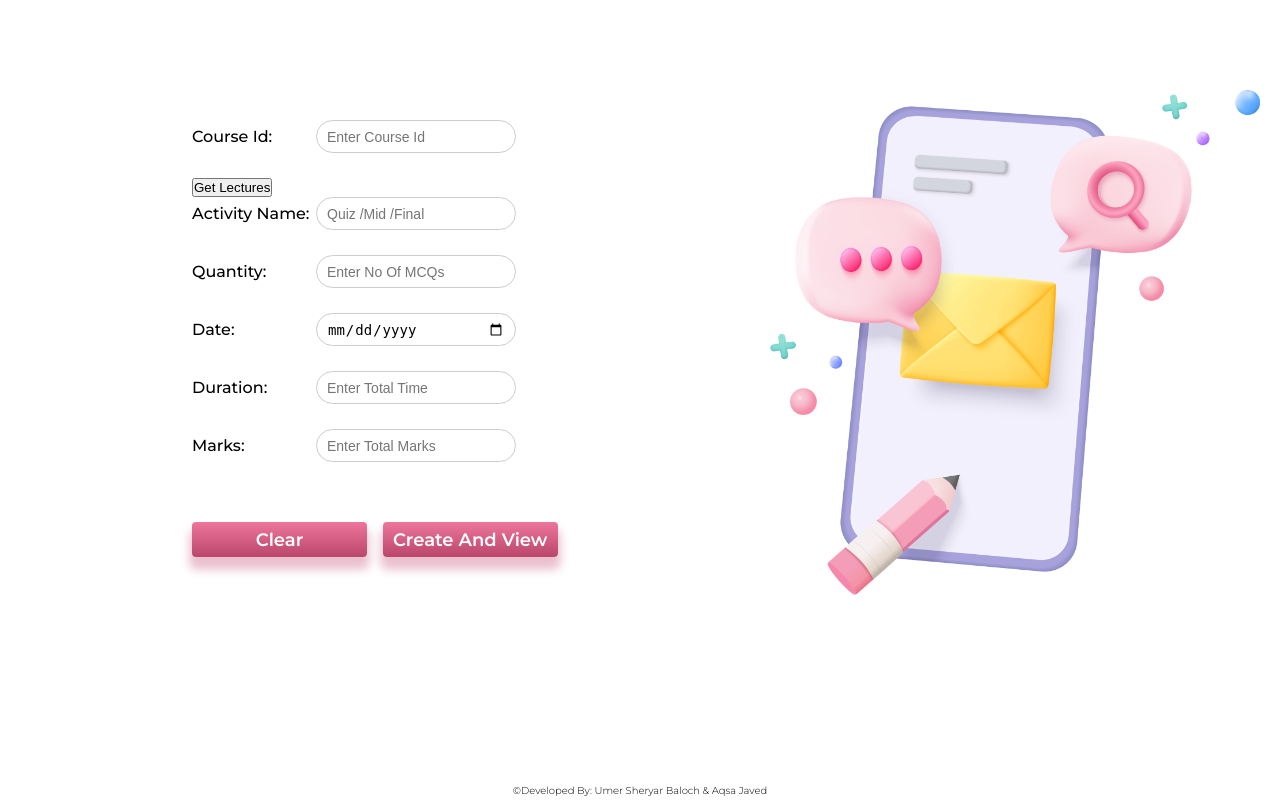
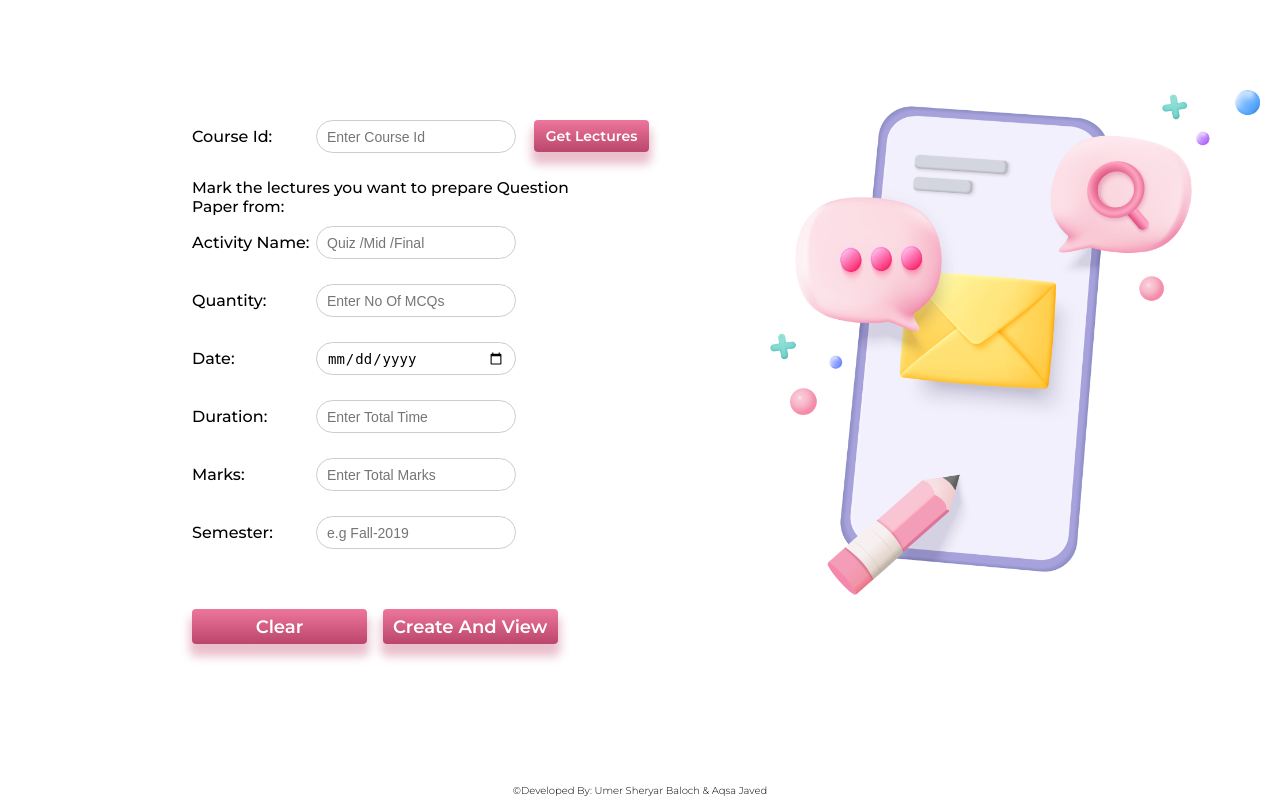
Before and after one commit to sheryarbaloch67/Project, a Django app: page /activity in a window 1280 px wide. Run offline with Django 4.2, Linux system fonts and the light colour scheme; a user stored in the database is signed in.

Commit message:
final page left only else all done

```diff
--- a/Back-end/main/static/css/activity.css
+++ b/Back-end/main/static/css/activity.css
@@ -28,6 +28,42 @@ body{
     width: 50%;
     height: 98vh;
     overflow: hidden;
+}
+
+ Button{
+    position: absolute;
+    background: linear-gradient(#ED769C, #BB466B);
+    color: white;
+    font-family: 'Montserrat';
+    font-size: 14px;
+    font-weight: bold;
+    padding: 7px 10px;
+    text-align: center;
+    text-decoration: none;
+    border-radius: 4px;
+    border: none;
+    cursor: pointer;
+    left: 57%;
+    width: 115px;
+    height: 32px;
+    box-shadow: 0px 10px 10px 2.5px rgba(171,4,54,0.25);
+    transition: transform 0.2s;
+}
+
+Button:hover{
+    transform: scale(1.1);
+}
+
+.lecture_para{
+    position: relative;
+    font-family: 'Montserrat';
+    width: fit-content;
+    font-size: 15.5px;
+    margin-bottom: 10px;
+}
+
+#lecture-checkboxes{
+    margin: 5px 0px;
 }
 
 .right-col .phone{
--- a/Back-end/main/static/css/dashboard.css
+++ b/Back-end/main/static/css/dashboard.css
@@ -99,7 +99,7 @@ body{
 .course-div {
     position: absolute;
     margin: 170px 200px 200px 230px;
-    height: 430px;
+    height: 410px;
     width: 800px;
     overflow: scroll;
     padding: 10px;
--- a/Back-end/main/templates/activity.html
+++ b/Back-end/main/templates/activity.html
@@ -20,6 +20,7 @@
                     <label for="course">Course Id:</label>
                     <input type="text" placeholder="Enter Course Id" id="course" name="course">
                     <button id="getLecturesBtn">Get Lectures</button>
+                    <p class="lecture_para">Mark the lectures you want to prepare Question Paper from:</p>
                     <div id="lecture-checkboxes"></div>
                     <label for="ActName">Activity Name:</label>
                     <input type="text" placeholder="Quiz /Mid /Final" id="ActName" name="ActName"><br>
@@ -31,6 +32,8 @@
                     <input type="text" placeholder="Enter Total Time" id="duration" name="duration"><br>
                     <label for="marks">Marks:</label>
                     <input type="text" placeholder="Enter Total Marks" id="marks" name="marks"><br>
+                    <label for="semester">Semester:</label>
+                    <input type="text" placeholder="e.g Fall-2019" id="semester" name="semester"><br>
 
                     <pre><input type="reset" value="Clear">  <input type="submit" name="generate_mcqs" value="Create And View" id="submitBtn"></pre>
                 </form>
--- a/Back-end/main/templates/answer_key.html
+++ b/Back-end/main/templates/answer_key.html
@@ -21,7 +21,8 @@
         <p>Marks: {{ marks }}</p>
         <p>Date: {{ date }}</p>
         <p>Duration: {{ duration }}</p>
-        <p>Activity: {{ activity_name }}</p><br>
+        <p>Activity: {{ activity_name }}</p>
+        <p>Semester: {{ semester }}</p><br>
 
         <h2>Answer Key:</h2>
         {% for question in questions %}
--- a/Back-end/main/templates/question_paper.html
+++ b/Back-end/main/templates/question_paper.html
@@ -29,11 +29,12 @@
 <body>
 	<div style="padding: 20px;">
         <p>Teacher: {{ user_first_name }} {{ user_last_name }}</p>
-		<p>Course: {{ course_name }}</p>
+		<p>Course Title: {{ course_name }}</p>
 		<p>Marks: {{ marks }}</p>
 		<p>Date: {{ date }}</p>
 		<p>Duration: {{ duration }}</p>
-		<p>Activity: {{ activity_name }}</p><br>
+		<p>Activity: {{ activity_name }}</p>
+		<p>Semester: {{ semester }}</p><br>
 		<h1>Question Paper</h1>
 		<table>
 			<tr>
--- a/Back-end/main/views.py
+++ b/Back-end/main/views.py
@@ -162,14 +162,14 @@ def delete_lecture(request, course_id, lecture_id):
     lecture = get_object_or_404(Lecture, lecture_id=lecture_id, course_id=course_id)
     if request.method == 'POST':
         lecture.delete()
-        update_lecture_ids(course_id)
+        update_lecture_ids(request, course_id)
         messages.success(request, 'Lecture deleted successfully.')
         return redirect('lectures', course_id=course_id)
     return render(request, 'delete_lecture.html', {'lecture': lecture})
 
 
 @login_required(login_url='signin/')
-def update_lecture_ids(course_id):
+def update_lecture_ids(request, course_id):
     lectures = Lecture.objects.filter(course_id=course_id).order_by('lecture_id')
     for i, lecture in enumerate(lectures, start=1):
         if lecture.lecture_id != i:
@@ -248,52 +248,57 @@ def activity(request):
 
         print(course_id)
 
-        # Get the number of MCQs to generate
-        quantity = request.POST['quantity']
+        try:
+            # Get the number of MCQs to generate
+            quantity = request.POST['quantity']
 
-        print(quantity)
+            print(quantity)
 
-        # Perform your logic for generating MCQs based on the course_id, selected_lectures, and quantity
-        questions = Question.objects.filter(course=course_id, lecture__in=lectures)
-        print(list(questions))
-        questions = random.sample(list(questions), int(quantity))
-        for question in questions:
-            options = [question.option_1, question.option_2, question.option_3, question.option_4]
-            question.options = options
+            # Perform your logic for generating MCQs based on the course_id, selected_lectures, and quantity
+            questions = Question.objects.filter(course=course_id, lecture__in=lectures)
+            print(list(questions))
+            questions = random.sample(list(questions), int(quantity))
+            for question in questions:
+                options = [question.option_1, question.option_2, question.option_3, question.option_4]
+                question.options = options
 
-        print(list(questions))
+            print(list(questions))
 
-         # Get the user's first and last name
-        user = request.user
-        user_first_name = user.first_name
-        user_last_name = user.last_name
+            # Get the user's first and last name
+            user = request.user
+            user_first_name = user.first_name
+            user_last_name = user.last_name
 
-        # Get the course name
-        course = Course.objects.get(course_id=course_id)
-        course_name = course.course_name
+            # Get the course name
+            course = Course.objects.get(course_id=course_id)
+            course_name = course.course_name
+            semester = request.POST['semester'] + ' ' + course.discipline + ' ' + course.semester
 
-        # Render the template with the generated MCQs
-        context = {
-            'questions': questions,
-            'user_first_name': user_first_name,
-            'user_last_name': user_last_name,
-            'course_name': course_name,
-            'date': request.POST['date'],
-            'duration': request.POST['duration'],
-            'marks': request.POST['marks'],
-            'activity_name': request.POST['ActName']
-        }
-        # Render the templates
-        question_paper_template = loader.get_template('question_paper.html')
-        answer_key_template = loader.get_template('answer_key.html')
-        question_paper_html = question_paper_template.render(context)
-        answer_key_html = answer_key_template.render(context)
+            # Render the template with the generated MCQs
+            context = {
+                'questions': questions,
+                'user_first_name': user_first_name,
+                'user_last_name': user_last_name,
+                'course_name': course_name,
+                'date': request.POST['date'],
+                'duration': request.POST['duration'],
+                'marks': request.POST['marks'],
+                'activity_name': request.POST['ActName'],
+                'semester': semester
+            }
+            # Render the templates
+            question_paper_template = loader.get_template('question_paper.html')
+            answer_key_template = loader.get_template('answer_key.html')
+            question_paper_html = question_paper_template.render(context)
+            answer_key_html = answer_key_template.render(context)
 
-        # Concatenate the HTML for the question paper and answer key
-        html = question_paper_html + answer_key_html
+            # Concatenate the HTML for the question paper and answer key
+            html = question_paper_html + answer_key_html
 
-        # Return a single HTTP response with both pages
-        return HttpResponse(html)
+            # Return a single HTTP response with both pages
+            return HttpResponse(html)
+        except ValueError:
+            return(HttpResponse("Enter the valid Quantity there are not enough MCQs"))
     return render(request, 'activity.html')
 
 @login_required(login_url='signin/')
```
Also changed, not shown: Back-end/db.sqlite3.
